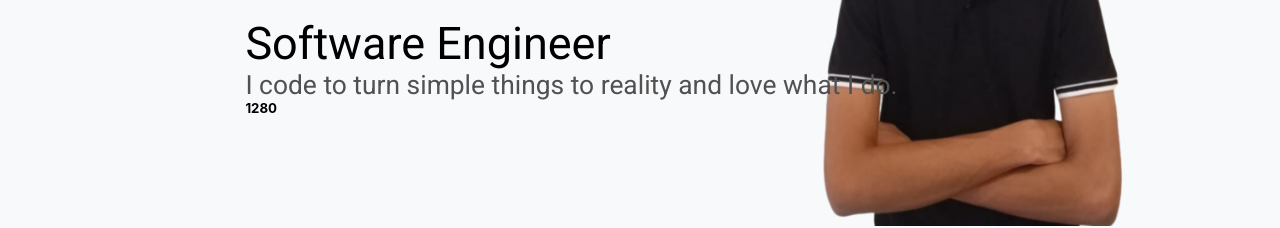
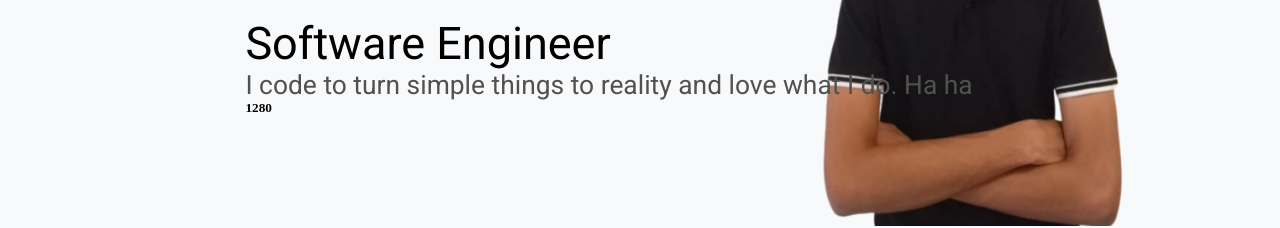
Before and after one commit to bilalazwar/portfolio, a React (Create React App) app: page / in a window 1280 px wide. Shown: the part 451-679 px from the top of the page. Built offline with nearby package versions, Linux system fonts and the light colour scheme.

Commit message:
commented index.css

```diff
--- a/src/index.css
+++ b/src/index.css
@@ -1,4 +1,4 @@
-body {
+/* body {
   margin: 0;
   font-family: -apple-system, BlinkMacSystemFont, 'Segoe UI', 'Roboto', 'Oxygen',
     'Ubuntu', 'Cantarell', 'Fira Sans', 'Droid Sans', 'Helvetica Neue',
@@ -10,9 +10,10 @@ body {
 code {
   font-family: source-code-pro, Menlo, Monaco, Consolas, 'Courier New',
     monospace;
+} */
+
+/* newly added
+html {
+  font-size: 16px;  Adjust as needed for your design
 }
-
-/* newly added */
-html {
-  font-size: 16px; /* Adjust as needed for your design */
-}
+*/
--- a/src/pages/Home.js
+++ b/src/pages/Home.js
@@ -21,7 +21,7 @@ export default function Home() {
                 <p id='hi'>Hi, I am</p>
                 <h1 id='name'>Bilal Azwar</h1>
                 <p id='position'>Software Engineer</p>
-                <p id='description'>I code to turn simple things to reality and love what I do.</p>
+                <p id='description'>I code to turn simple things to reality and love what I do. Ha ha</p>
                 <h5>{windowWidth}</h5>
             </div>
           </div>
@@ -30,3 +30,7 @@ export default function Home() {
     </div>
   )
 }
+//making changes
+
+// npm run build
+// npm run deploy
```
